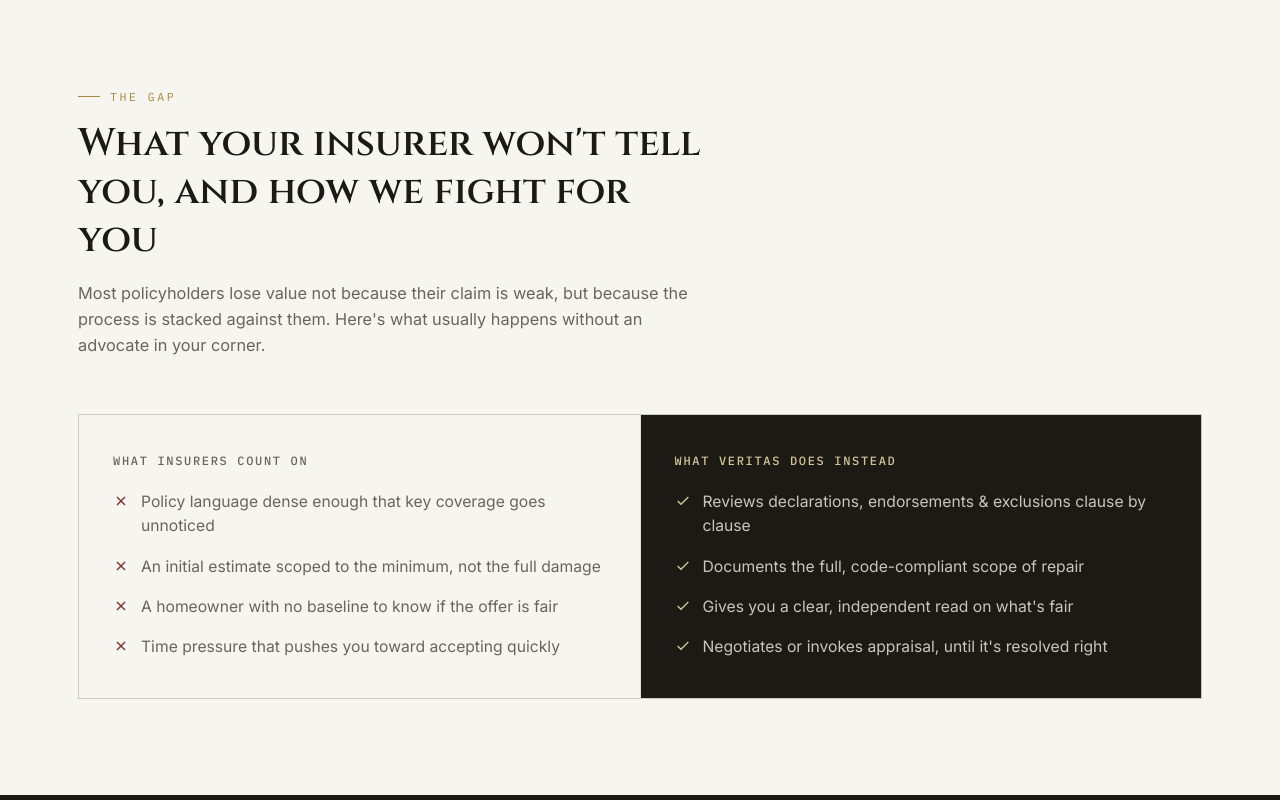
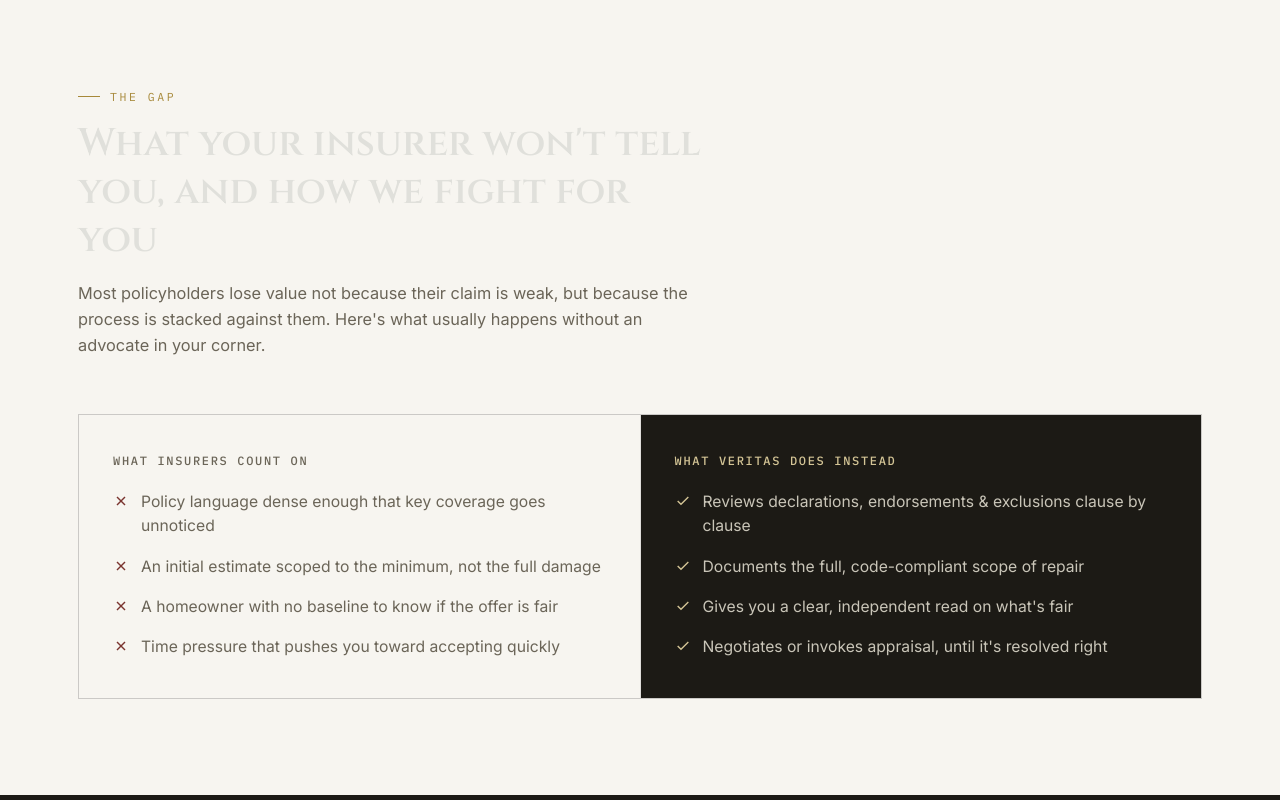
Before and after one commit to Dev-Muller/VeritasMockUp, a website: page index.html in a window 1280 px wide. Shown: the part 980-1780 px from the top of the page. Drawn offline with Linux system fonts and the light colour scheme.

Commit message:
Update styles.css

```diff
--- a/styles.css
+++ b/styles.css
@@ -29,6 +29,7 @@
     margin:0;
     color:var(--ink);
   }
+h2{color:var(--parchment);}
   p{margin:0;}
   a{color:inherit;text-decoration:none;}
   img,svg{display:block;max-width:100%;}
```
